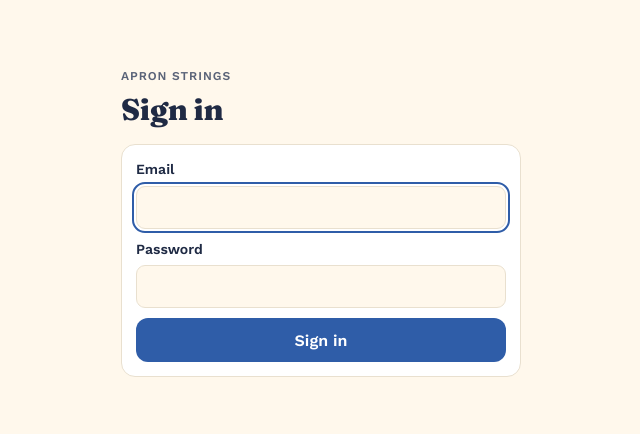
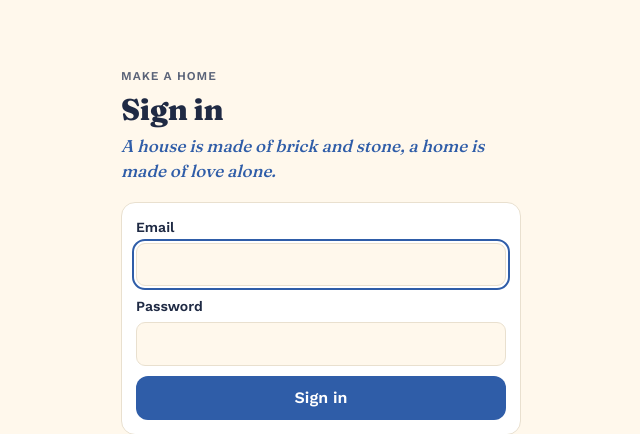
Before and after one commit to gmacintyre/clean-routine, an ASP.NET Core app: page /Account/Login in a window 1280 px wide. Shown: the top 434 px of the page, without its empty margins (319-959 px from the left). Run offline with ASP.NET Core 8, Linux system fonts and the light colour scheme.

Commit message:
Rename the app to Make a Home and add its taglines
Short tagline "Make your house a home." goes in the manifest and page
description; the longer verse shows on the sign-in page.

Co-Authored-By: Claude Opus 5.5 <noreply@anthropic.com>
Claude-Session: https://claude.ai/code/session_014oVvEfMNFmQu4gAMWmi4M6

```diff
--- a/src/CleanRoutine/Pages/Account/Login.cshtml
+++ b/src/CleanRoutine/Pages/Account/Login.cshtml
@@ -6,8 +6,9 @@
 
 <div class="auth">
     <div class="dayhead">
-        <span class="eyebrow">Apron Strings</span>
+        <span class="eyebrow">Make a Home</span>
         <h1>Sign in</h1>
+        <p class="tagline">A house is made of brick and stone, a home is made of love alone.</p>
     </div>
     <form method="post" class="card">
         @if (Model.Error is not null)
--- a/src/CleanRoutine/Pages/Account/Register.cshtml
+++ b/src/CleanRoutine/Pages/Account/Register.cshtml
@@ -7,7 +7,7 @@
 
 <div class="auth">
     <div class="dayhead">
-        <span class="eyebrow">Apron Strings</span>
+        <span class="eyebrow">Make a Home</span>
         <h1>Create your account</h1>
         <p class="note">Only the household's two email addresses can sign up.</p>
     </div>
--- a/src/CleanRoutine/Pages/Error.cshtml
+++ b/src/CleanRoutine/Pages/Error.cshtml
@@ -6,7 +6,7 @@
 
 <div class="auth">
     <div class="dayhead">
-        <span class="eyebrow">Apron Strings</span>
+        <span class="eyebrow">Make a Home</span>
         <h1>Something went wrong</h1>
     </div>
     <p>The app hit an error loading that page. Go back and try again; if it keeps happening, check the App Service log stream.</p>
--- a/src/CleanRoutine/Pages/Shared/_Layout.cshtml
+++ b/src/CleanRoutine/Pages/Shared/_Layout.cshtml
@@ -7,14 +7,15 @@
 <head>
     <meta charset="utf-8" />
     <meta name="viewport" content="width=device-width, initial-scale=1, viewport-fit=cover" />
-    <title>@(ViewData["Title"] is string t ? t + " · " : "")Apron Strings</title>
+    <title>@(ViewData["Title"] is string t ? t + " · " : "")Make a Home</title>
     <link rel="manifest" href="~/manifest.webmanifest" />
     <link rel="icon" href="~/icons/icon-192.png" type="image/png" />
     <link rel="apple-touch-icon" href="~/icons/apple-touch-icon.png" />
     <meta name="apple-mobile-web-app-capable" content="yes" />
     <meta name="mobile-web-app-capable" content="yes" />
     <meta name="apple-mobile-web-app-status-bar-style" content="default" />
-    <meta name="apple-mobile-web-app-title" content="Apron Strings" />
+    <meta name="description" content="Make your house a home. A gentle daily cleaning routine, checklist and calendar." />
+    <meta name="apple-mobile-web-app-title" content="Make a Home" />
     <meta name="theme-color" content="#FFF8EC" media="(prefers-color-scheme: light)" />
     <meta name="theme-color" content="#141A2A" media="(prefers-color-scheme: dark)" />
     <link rel="preconnect" href="https://fonts.googleapis.com" />
--- a/src/CleanRoutine/wwwroot/css/site.css
+++ b/src/CleanRoutine/wwwroot/css/site.css
@@ -1,6 +1,6 @@
 /* Layout: one phone-width column, bottom tab bar, works as a home-screen app */
 :root {
-  /* Apron Strings: buttercream, navy, cornflower, cherry */
+  /* Make a Home (Apron Strings theme): buttercream, navy, cornflower, cherry */
   --bg: #FFF8EC; --surface: #FFFFFF; --ink: #1F2A44; --muted: #5A6378; --line: #E9E0CF;
   --accent: #2F5DA8; --accent-soft: #DCE6F7; --on-accent: #FFFFFF;
   --amber: #B0303A; --amber-soft: #F8DEDF; --danger: #8E1B24;
@@ -43,6 +43,7 @@ a { color: var(--accent); }
 .eyebrow { font-size: 12px; font-weight: 600; letter-spacing: .08em; text-transform: uppercase; color: var(--muted); }
 .muted { color: var(--muted); }
 .note { font-size: 14px; color: var(--muted); }
+.tagline { font-family: var(--display); font-style: italic; font-size: 17px; color: var(--accent); }
 button, select, input { font: inherit; color: inherit; }
 button { cursor: pointer; }
 :focus-visible { outline: 2px solid var(--accent); outline-offset: 2px; }
--- a/src/CleanRoutine/wwwroot/sw.js
+++ b/src/CleanRoutine/wwwroot/sw.js
@@ -3,7 +3,7 @@ self.addEventListener("install", () => self.skipWaiting());
 self.addEventListener("activate", (event) => event.waitUntil(self.clients.claim()));
 
 self.addEventListener("push", (event) => {
-  let msg = { title: "Apron Strings", body: "Rise and shine! Today's list is ready.", url: "/", tag: "daily" };
+  let msg = { title: "Make a Home", body: "Rise and shine! Today's list is ready.", url: "/", tag: "daily" };
   try {
     if (event.data) msg = { ...msg, ...event.data.json() };
   } catch {
```
Also changed, not shown: src/CleanRoutine/wwwroot/manifest.webmanifest.
